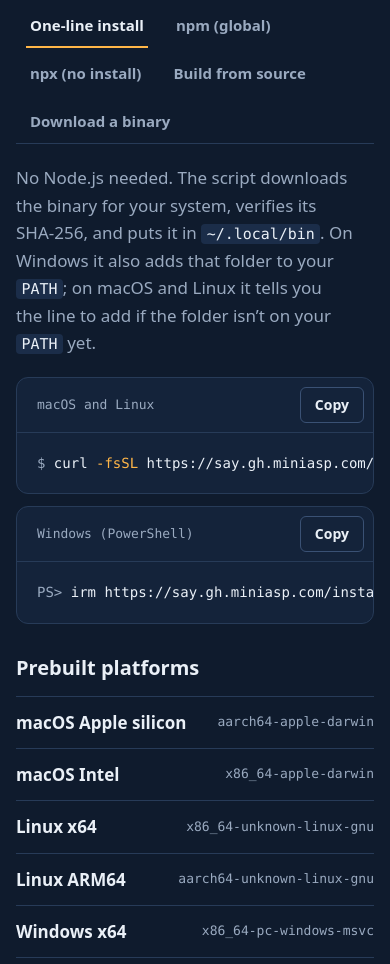
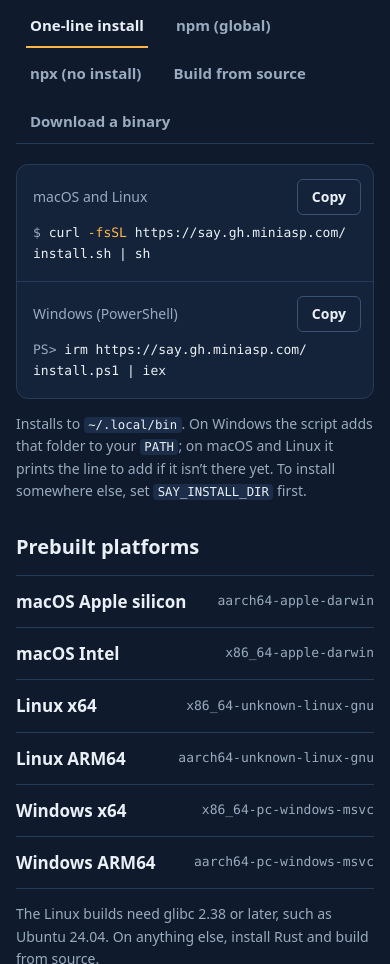
Before and after one commit to doggy8088/say, a website: page site/index.html in a window 390 px wide. Shown: the part 6348-7312 px from the top of the page. Drawn offline with Linux system fonts and the light colour scheme; a web font is replaced by a local one.

Commit message:
fix(site): 以內容雜湊版本化資源網址，根治部署後的快取錯置
GitHub Pages 對所有檔案回傳 Cache-Control: max-age=600 且忽略查詢字串，
部署後瀏覽器可能把新的 index.html 搭配舊的 style.css 或 app.js，造成版面錯亂。

- 新增 scripts/stamp-assets.mjs：部署前在 HTML、manifest 與 JavaScript 的
  assets/ 網址後面加上 ?v=<內容雜湊>；檔案有變才換網址，沒變的照常快取
- JavaScript 以樣板組出的網址（例如 assets/audio/${clip}.mp3）以符合檔案的整體雜湊版本化
- 引用不存在的資源時讓部署失敗；CI 也會先跑一次檢查
- 一行指令安裝分頁改為單一清單：每個系統一列、複製鍵在指令旁，下方附簡短說明
- 手機版把複製鍵移到標題列，指令在網域後換行，完整顯示不被截斷

```diff
--- a/site/assets/css/style.css
+++ b/site/assets/css/style.css
@@ -415,7 +415,30 @@ html[lang="en"] .section__head h2 { letter-spacing: -0.02em; }
 .tabs__list [role="tab"][aria-selected="true"]::after { transform: scaleX(1); }
 .tabs__panel:focus-visible { outline-offset: 6px; }
 .panel-text { color: var(--mist); margin-bottom: 20px; max-width: 38em; }
-.term-stack { display: grid; grid-template-columns: minmax(0, 1fr); gap: 12px; }
+/* One-line installers: a row per OS, each command with its copy button beside it. */
+.oneliner { list-style: none; margin: 0; padding: 0; border: 1px solid var(--rule); border-radius: var(--r-m); background: var(--ink-2); }
+.oneliner li {
+  display: grid; grid-template-columns: minmax(0, 1fr) auto; align-items: center;
+  column-gap: 16px; row-gap: 6px;
+  padding: 16px 12px 16px 20px;
+}
+.oneliner li + li { border-top: 1px solid var(--rule); }
+.oneliner__os { grid-column: 1; color: var(--mist); font-size: var(--t-sm); }
+.oneliner__cmd {
+  grid-column: 1; display: block; overflow-x: auto; white-space: pre;
+  padding: 0; border-radius: 0; background: none;
+  font-size: 0.9375rem; line-height: 1.6;
+}
+.oneliner__cmd .pr { color: var(--mist); user-select: none; }
+.oneliner__cmd .fl { color: var(--amber); }
+.oneliner .copy { grid-column: 2; grid-row: 1 / span 2; }
+@media (max-width: 560px) {
+  /* Phones: the copy button joins the label row and the command wraps across the full width. */
+  .oneliner li { padding: 14px 12px 16px 16px; row-gap: 8px; }
+  .oneliner .copy { grid-row: 1; }
+  .oneliner__cmd { grid-column: 1 / -1; white-space: pre-wrap; overflow-wrap: break-word; font-size: 0.8125rem; }
+}
+.panel-note { margin-top: 14px; color: var(--mist); font-size: var(--t-sm); max-width: 46em; }
 .hero__note a { text-underline-offset: 4px; }
 .hero__note a:hover { color: var(--paper); }
 
--- a/site/assets/js/app.js
+++ b/site/assets/js/app.js
@@ -72,7 +72,7 @@
     installLead: 'No Node.js? Use the one-line installer. Already have Node.js? npm works too. Either way you get a prebuilt binary for your system with its <span class="nw">SHA-256</span> verified, and you need neither Rust nor ffmpeg.',
     installTabs: 'Ways to install',
     tabScript: 'One-line install',
-    scriptText: 'No Node.js needed. The script downloads the binary for your system, verifies its <span class="nw">SHA-256</span>, and puts it in <code>~/.local/bin</code>. On Windows it also adds that folder to your <code>PATH</code>; on macOS and Linux it tells you the line to add if the folder isn’t on your <code>PATH</code> yet.',
+    scriptNote: 'Installs to <code>~/.local/bin</code>. On Windows the script adds that folder to your <code>PATH</code>; on macOS and Linux it prints the line to add if it isn’t there yet. To install somewhere else, set <code>SAY_INSTALL_DIR</code> first.',
     scriptUnix: 'macOS and Linux',
     scriptWin: 'Windows (PowerShell)',
     tabNpm: 'npm (global)',
--- a/site/index.html
+++ b/site/index.html
@@ -301,23 +301,19 @@ zh-TW-YunJheNeural     zh-TW   Male    Microsoft YunJhe Online (Natural) - Chine
             </div>
 
             <div class="tabs__panel" role="tabpanel" id="panel-script" aria-labelledby="tab-script" tabindex="0">
-              <p class="panel-text" data-i18n="scriptText">不需要 Node.js。腳本會下載對應系統的執行檔、核對 <span class="nw">SHA-256</span>，再裝進 <code translate="no">~/.local/bin</code>。Windows 會自動把這個資料夾加進 <code translate="no">PATH</code>；macOS 和 Linux 如果還沒加，腳本會告訴你要加哪一行。</p>
-              <div class="term-stack">
-                <div class="term">
-                  <div class="term__bar">
-                    <span class="term__file" data-i18n="scriptUnix">macOS 與 Linux</span>
-                    <button class="copy" type="button" data-i18n="copy">複製</button>
-                  </div>
-<pre translate="no"><code translate="no"><span class="pr">$</span> curl <span class="fl">-fsSL</span> https://say.gh.miniasp.com/install.sh | sh</code></pre>
-                </div>
-                <div class="term">
-                  <div class="term__bar">
-                    <span class="term__file" data-i18n="scriptWin">Windows（PowerShell）</span>
-                    <button class="copy" type="button" data-copy="irm https://say.gh.miniasp.com/install.ps1 | iex" data-i18n="copy">複製</button>
-                  </div>
-<pre translate="no"><code translate="no"><span class="pr">PS&gt;</span> irm https://say.gh.miniasp.com/install.ps1 | iex</code></pre>
-                </div>
-              </div>
+              <ul class="oneliner" role="list">
+                <li>
+                  <span class="oneliner__os" data-i18n="scriptUnix">macOS 與 Linux</span>
+                  <code translate="no" class="oneliner__cmd"><span class="pr" aria-hidden="true">$ </span>curl <span class="fl">-fsSL</span> https://say.gh.miniasp.com/<wbr><span class="nw">install.sh | sh</span></code>
+                  <button class="copy" type="button" data-copy="curl -fsSL https://say.gh.miniasp.com/install.sh | sh" data-i18n="copy">複製</button>
+                </li>
+                <li>
+                  <span class="oneliner__os" data-i18n="scriptWin">Windows（PowerShell）</span>
+                  <code translate="no" class="oneliner__cmd"><span class="pr" aria-hidden="true">PS&gt; </span>irm https://say.gh.miniasp.com/<wbr><span class="nw">install.ps1 | iex</span></code>
+                  <button class="copy" type="button" data-copy="irm https://say.gh.miniasp.com/install.ps1 | iex" data-i18n="copy">複製</button>
+                </li>
+              </ul>
+              <p class="panel-note" data-i18n="scriptNote">預設裝在 <code translate="no">~/.local/bin</code>。Windows 會自動把它加進 <code translate="no">PATH</code>；macOS 與 Linux 如果還沒加，腳本會印出要加的那一行。想裝到別處，先設定 <code translate="no">SAY_INSTALL_DIR</code>。</p>
             </div>
             <div class="tabs__panel" role="tabpanel" id="panel-npm" aria-labelledby="tab-npm" tabindex="0">
               <div class="term">
```
Also changed, not shown: scripts/stamp-assets.mjs (added, +87 -0 lines), .github/workflows/ci.yml, .github/workflows/pages.yml.
